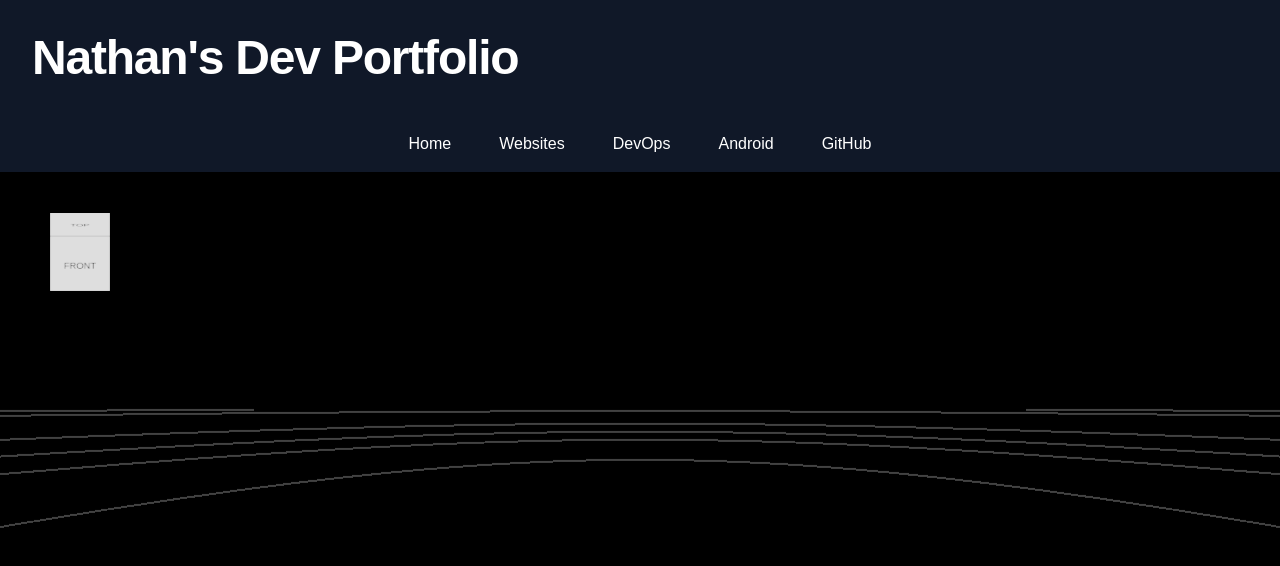
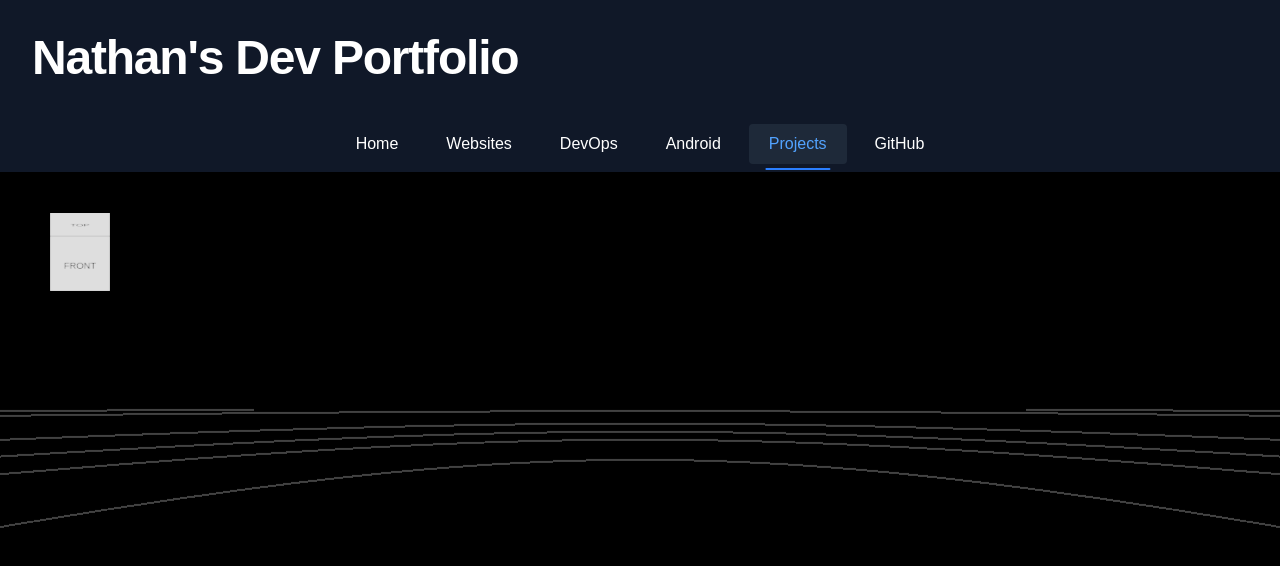
Before and after one commit to PapsBurr/personal-website-fullstack, a Next.js app in the folder frontend/: page /projects/solarsystem in a window 1280 px wide. Shown: the top 566 px of the page. Built offline with nearby package versions, Linux system fonts and the light colour scheme.

Commit message:
feat: add a project link to header

```diff
--- a/frontend/src/app/components/Header.tsx
+++ b/frontend/src/app/components/Header.tsx
@@ -8,6 +8,7 @@ const navLinks = [
   { href: "/websites", label: "Websites" },
   { href: "/devops", label: "DevOps" },
   { href: "/android", label: "Android" },
+  { href: "/projects", label: "Projects" },
   { href: "https://github.com/PapsBurr", label: "GitHub", external: true },
 ];
 
```
